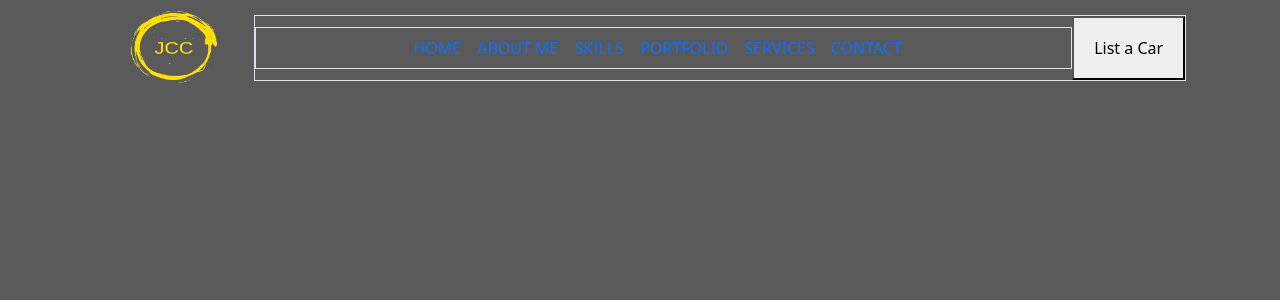
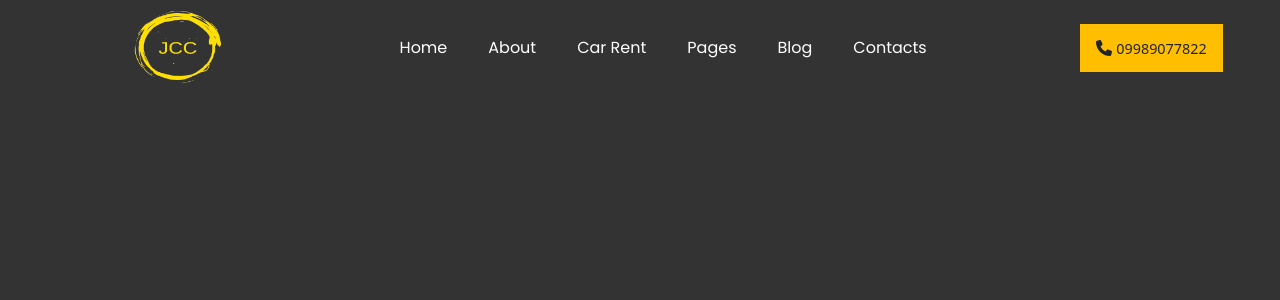
Before and after one commit to JCciasico/Car-Rental, a Vue app: page / in a window 1280 px wide. Shown: the top 300 px of the page. Built offline with nearby package versions, Linux system fonts and the light colour scheme; what vue-scroll-reveal would draw is missing.

Commit message:
chore: added navbar

```diff
--- a/src/App.vue
+++ b/src/App.vue
@@ -26,6 +26,6 @@ export default {
 }
 .intro-section{
   height: 100vh;
-  background-color: #5a5a5a;
+  background-color: #333333;
 }
 </style>
--- a/src/components/NavBar.vue
+++ b/src/components/NavBar.vue
@@ -1,8 +1,8 @@
 <template>
     <section>
-        <div class="container">
+        <div class="container" id="home">
             <nav class="navbar navbar-expand-lg">
-                <div class="container">
+                <a class="navbar-brand" href="#"></a>
                 <img src="../assets/car-jcc.png" alt="logo image"
                     style="width: 10em; height: 5em; justify-content: start;">
 
@@ -12,29 +12,28 @@
                     <span><i class="fas fa-bars" style="color:#fff; font-size:28px;"></i></span>
                 </button>
 
-                    <div class="collapse navbar-collapse border" id="navbarNavAltMarkup">
-                        <ul class="container navbar-nav justify-content-center border">
+                <div class="collapse navbar-collapse" id="navbarNavAltMarkup">
+                    <ul class="container navbar-nav justify-content-center" style="column-gap:25px">
                         <li class="nav-item">
-                                <a href="#home" class="nav-link text" aria-current="page">HOME</a>
+                            <a href="#home" class="nav-link text" aria-current="page">Home</a>
                         </li>
                         <li class="nav-item">
-                                <a href="#about" class="nav-link text" aria-current="page">ABOUT ME</a>
+                            <a href="" class="nav-link text" aria-current="page">About</a>
                         </li>
                         <li class="nav-item">
-                                <a href="#skills" class="nav-link text" aria-current="page">SKILLS</a>
+                            <a href="" class="nav-link text" aria-current="page">Car Rent</a>
                         </li>
                         <li class="nav-item">
-                                <a href="#portfolio" class="nav-link text" aria-current="page">PORTFOLIO</a>
+                            <a href="" class="nav-link text" aria-current="page">Pages</a>
                         </li>
                         <li class="nav-item">
-                                <a href="#services" class="nav-link text" aria-current="page">SERVICES</a>
+                            <a href="" class="nav-link text" aria-current="page">Blog</a>
                         </li>
                         <li class="nav-item">
-                                <a href="#contact" class="nav-link text" aria-current="page">CONTACT</a>
+                            <a href="" class="nav-link text" aria-current="page">Contacts</a>
                         </li>
                     </ul>
-                        <button style="width: 8em; height: 4em;">List a Car</button>
-                    </div>
+                    <button class="btn"><span><i class="fa-solid fa-phone" style="font-size: 1rem;"></i>  09989077822</span></button>
                 </div>
             </nav>
         </div>
@@ -47,5 +46,32 @@ export default {
 }
 </script>
 
-<style>
+<style scoped>
+@import url('https://fonts.googleapis.com/css2?family=Poppins&display=swap');
+
+a{
+    color: white;
+    font-size: 1rem;
+    font-family: 'Poppins', sans-serif;
+    text-decoration: none;
+}
+a:hover{
+    color: #ffdf00 ;
+}
+.btn{
+    width: 10em;
+    height: 3em;
+    margin-right: -25px;
+    border: none;
+    background-color: #ffbe00;
+    border-radius: 0px;
+}
+span{
+    font-size: 0.9rem;
+}
+@media(max-width:991px){
+    .btn{
+        display: none;
+    }
+}
 </style>
```
Lines whose indentation alone changed are shown as unchanged.
